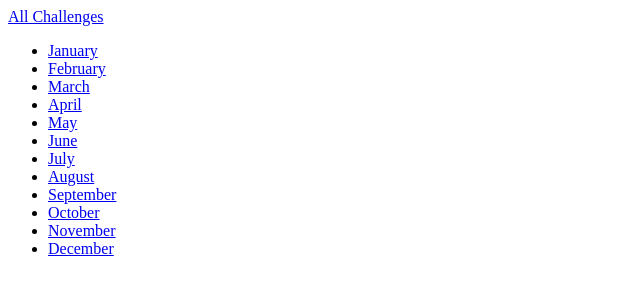
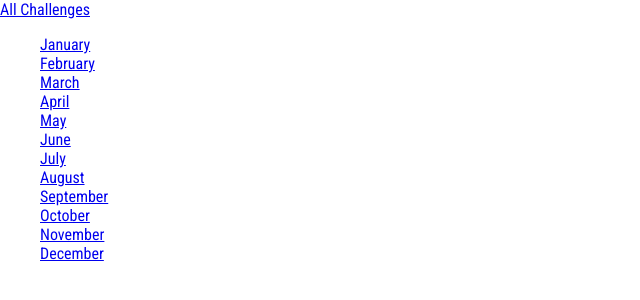
Before and after one commit to Himske/Django_Udemy, a Django app: page /challenges/ in a window 1280 px wide. Shown: the top 300 px of the page, without its empty margins (0-640 px from the left). Run offline with Django 4.2, Linux system fonts and the light colour scheme.

Commit message:
Add static files

```diff
--- /dev/null
+++ b/challenges/static/challenges/challenges.css
@@ -0,0 +1,3 @@
+ul {
+    list-style: none;
+}
--- a/challenges/templates/challenges/index.html
+++ b/challenges/templates/challenges/index.html
@@ -1,4 +1,9 @@
 {% extends "base.html" %}
+{% load static %}
+
+{% block css_files %}
+<link rel="stylesheet" href="{% static "challenges/challenges.css" %}">
+{% endblock css_files %}
 
 {% block page_title %}All Challenges{% endblock %}
 
--- a/monthly_challenges/settings.py
+++ b/monthly_challenges/settings.py
@@ -120,6 +120,8 @@ USE_TZ = True
 
 STATIC_URL = "static/"
 
+STATICFILES_DIRS = [BASE_DIR / "static"]
+
 # Default primary key field type
 # https://docs.djangoproject.com/en/4.2/ref/settings/#default-auto-field
 
--- /dev/null
+++ b/static/styles.css
@@ -0,0 +1,9 @@
+@import url('https://fonts.googleapis.com/css2?family=Roboto+Condensed:wght@400;700&display=swap');
+
+html {
+    font-family: 'Roboto Condensed', sans-serif;
+}
+
+body {
+    margin: 0;
+}
--- a/templates/base.html
+++ b/templates/base.html
@@ -1,11 +1,14 @@
+{% load static %}
 <!DOCTYPE html>
 <html lang="en">
     <head>
         <meta charset="UTF-8" />
         <meta name="viewport" content="width=device-width, initial-scale=1.0" />
-        <title>{% block page_title %}My Challenges{% endblock %}</title>
+        <title>{% block page_title %}My Challenges{% endblock page_title %}</title>
+        <link rel="stylesheet" href="{% static "styles.css" %}"></link>
+        {% block css_files %}{% endblock css_files %}
     </head>
     <body>
-        {% block content %}{% endblock %}
+        {% block content %}{% endblock content %}
     </body>
 </html>
```
Also changed, not shown: 1 other file.
